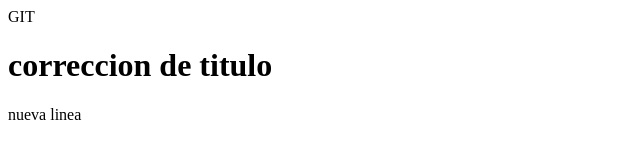
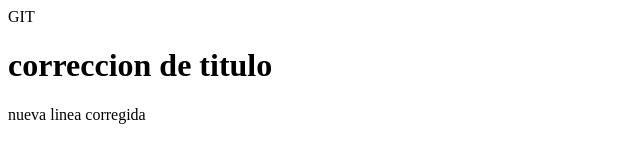
Before and after one commit to josealagos/Repositorio1, a plain HTML site: page Index.html in a window 1280 px wide. Shown: the full height of the page, 0-640 px from the left. Drawn offline with Linux system fonts and the light colour scheme.

Commit message:
error corregido

```diff
--- a/Index.html
+++ b/Index.html
@@ -9,6 +9,6 @@
 <body>
     GIT
     <h1>correccion de titulo</h1>
-    nueva linea
+        nueva linea corregida
 </body>
 </html>
```
